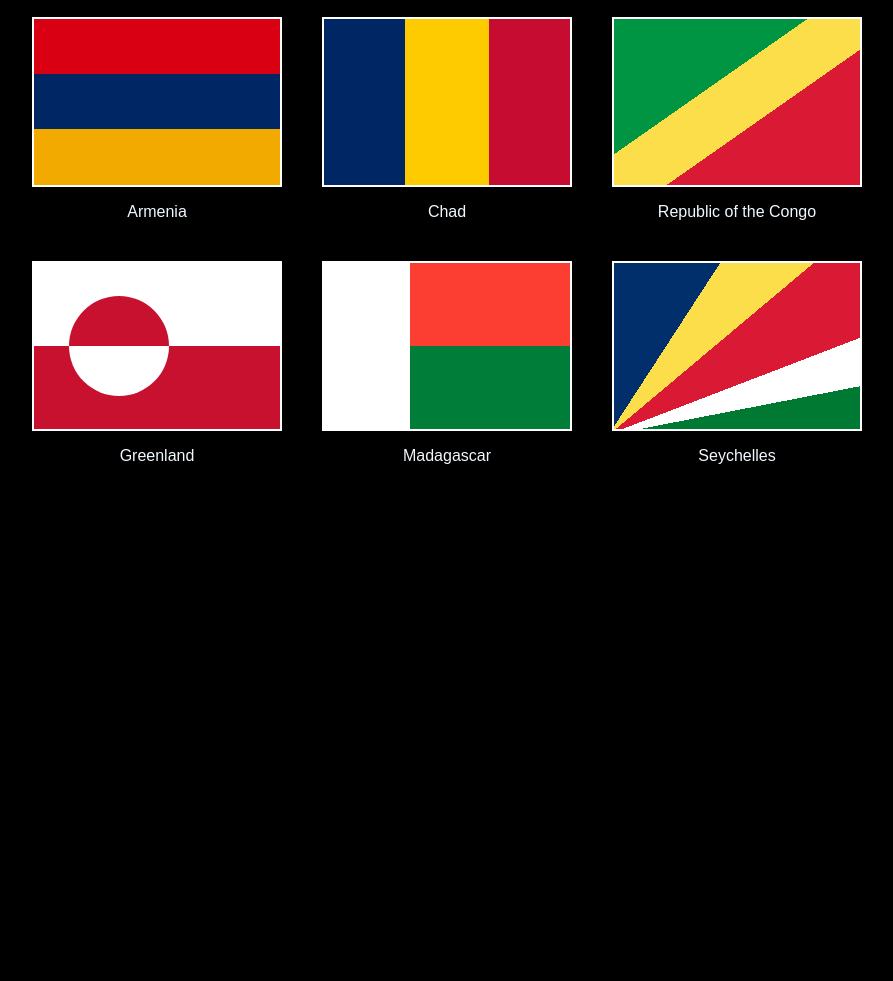
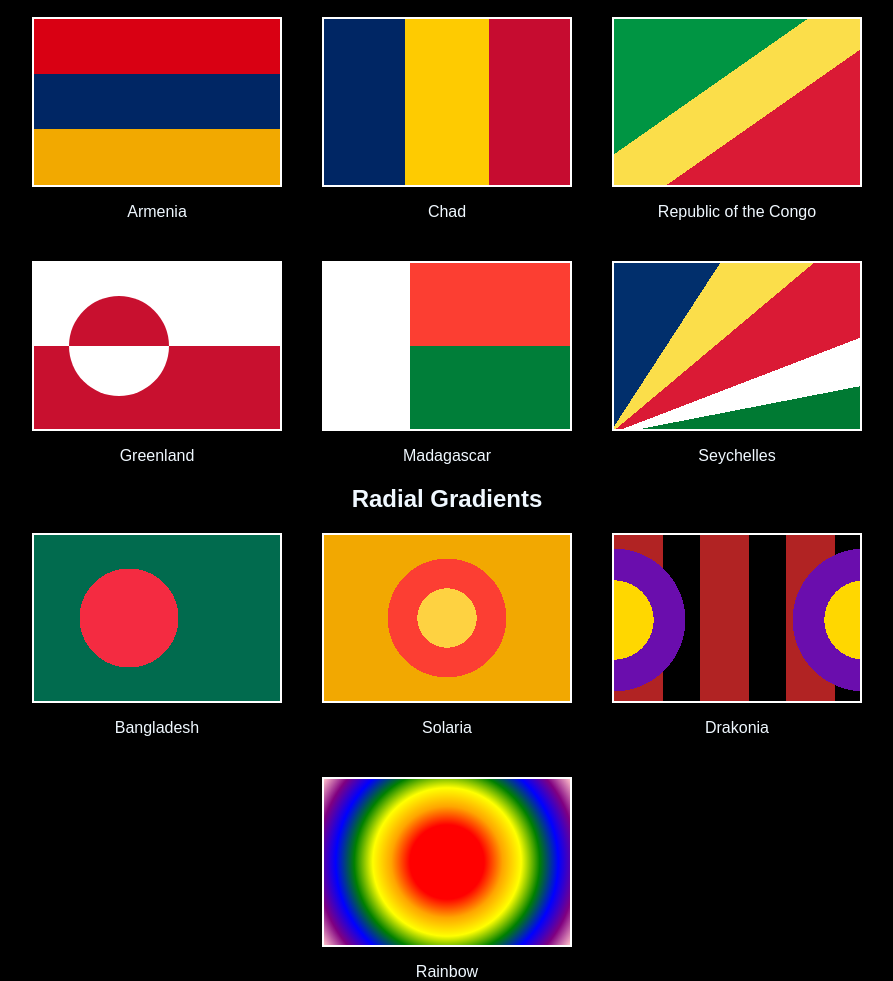
Before and after one commit to sabts/flag-Gradients, a plain HTML site: page index.html in a window 1280 px wide. Shown: the part 111-1092 px from the top of the page, without its empty margins (193-1086 px from the left). Before the commit the page ends 800 px from the top, so only its background shows below. Drawn offline with Linux system fonts and the light colour scheme.

Commit message:
complete

```diff
--- a/css/style.css
+++ b/css/style.css
@@ -74,4 +74,36 @@ body{
     background-image: linear-gradient(to right, #FFFF 35%, transparent 35%) ,linear-gradient(#FC3E32 50%, #007E39 50%);
 }
 .flag-seychelles{
-    background-image: linear-gradient(123deg, #012F6C 30%, transparent 30%) , linear-gradient(140deg,#FBDE4A 45%, transparent 45%), linear-gradient(159deg, #DA1A35 65%, transparent 65%), linear-gradient(169deg,#FFFFFF 80%, transparent 80%), linear-gradient(#007A33 100%, transparent 0%);}
+    background-image: linear-gradient(123deg, #012F6C 30%, transparent 30%) , linear-gradient(140deg,#FBDE4A 45%, transparent 45%), linear-gradient(159deg, #DA1A35 65%, transparent 65%), linear-gradient(169deg,#FFFFFF 80%, transparent 80%), linear-gradient(#007A33 100%, transparent 0%);
+}
+.flag-bangladesh{
+    display: flex;
+    align-items: center;
+    position: relative;
+    background-image: radial-gradient(#016B4E 100%, transparent 0%);
+}
+.flag-bangladesh::after{
+    content: "";
+    position: absolute;
+    left: 45px;
+    height: 100px;
+    width: 100px;
+    background-image: radial-gradient(circle,#F42B41 70%, transparent 0%);
+}
+.flag-solaria{
+    background-image: radial-gradient(circle,#FED241 20%, #FC3E33 20% 40%, #F2A801 40% );
+}
+.flag-drakonia{
+    position: relative;
+    background-image: linear-gradient(to right, #B12323 20%, black 20% 35%, #B12323 35% 55%, black 55% 70%, #B12323 70% 90%, black 90%);
+    overflow: hidden;
+}
+.flag-drakonia::after{
+    content: "";
+    position: absolute;
+    width: 250px;
+    height: 170px;
+    background-image: radial-gradient(circle at right center, #FFD700 15%, #6A0DAD 15% 27%, transparent 27% ), radial-gradient(circle at left center,  #FFD700 15%, #6A0DAD 15% 27%, transparent 27%);
+}
+.flag-rainbow{
+    background-image: radial-gradient(circle, red 25%, orange, yellow, green, blue ,purple, pink) ;}
--- a/index.html
+++ b/index.html
@@ -40,5 +40,24 @@
       </div>
       </section>
     </main>
+    <h2 class="title">Radial Gradients</h2>
+    <section class="type-gradient">
+      <div class="flag-container">
+        <div class="flag flag-bangladesh"></div>
+        <a href="https://en.wikipedia.org/wiki/Bangladesh">Bangladesh</a>
+   </div>
+    <div class="flag-container">
+      <div class="flag flag-solaria"></div>
+      <a href="">Solaria</a>
+    </div>
+    <div class="flag-container">
+      <div class="flag flag-drakonia"></div>
+      <a href="">Drakonia</a>
+    </div>
+    <div class="flag-container">
+      <div class="flag flag-rainbow"></div>
+      <a href="https://youtube.com/shorts/LihIvOj-8ck?si=-nZCxV001xCu5_J0">Rainbow</a>
+    </div>
+    </section>
   </body>
 </html>
```
